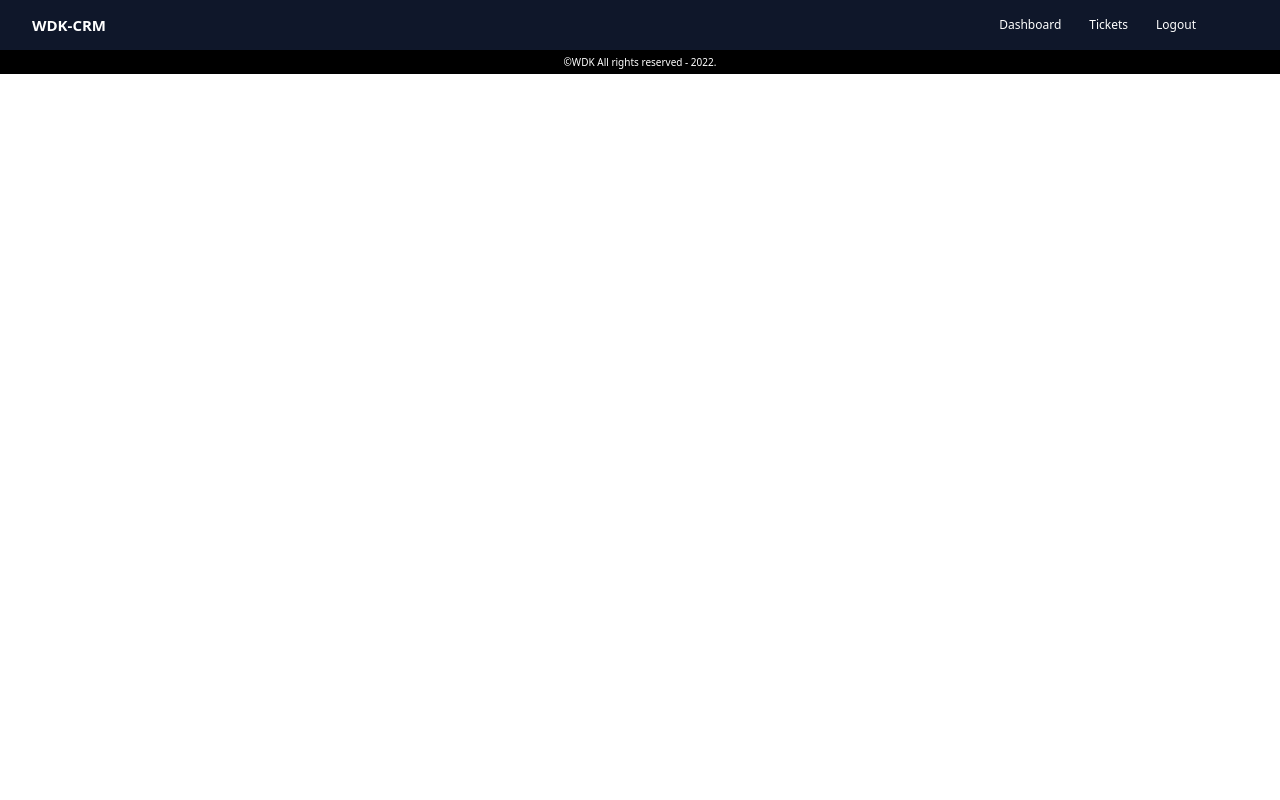
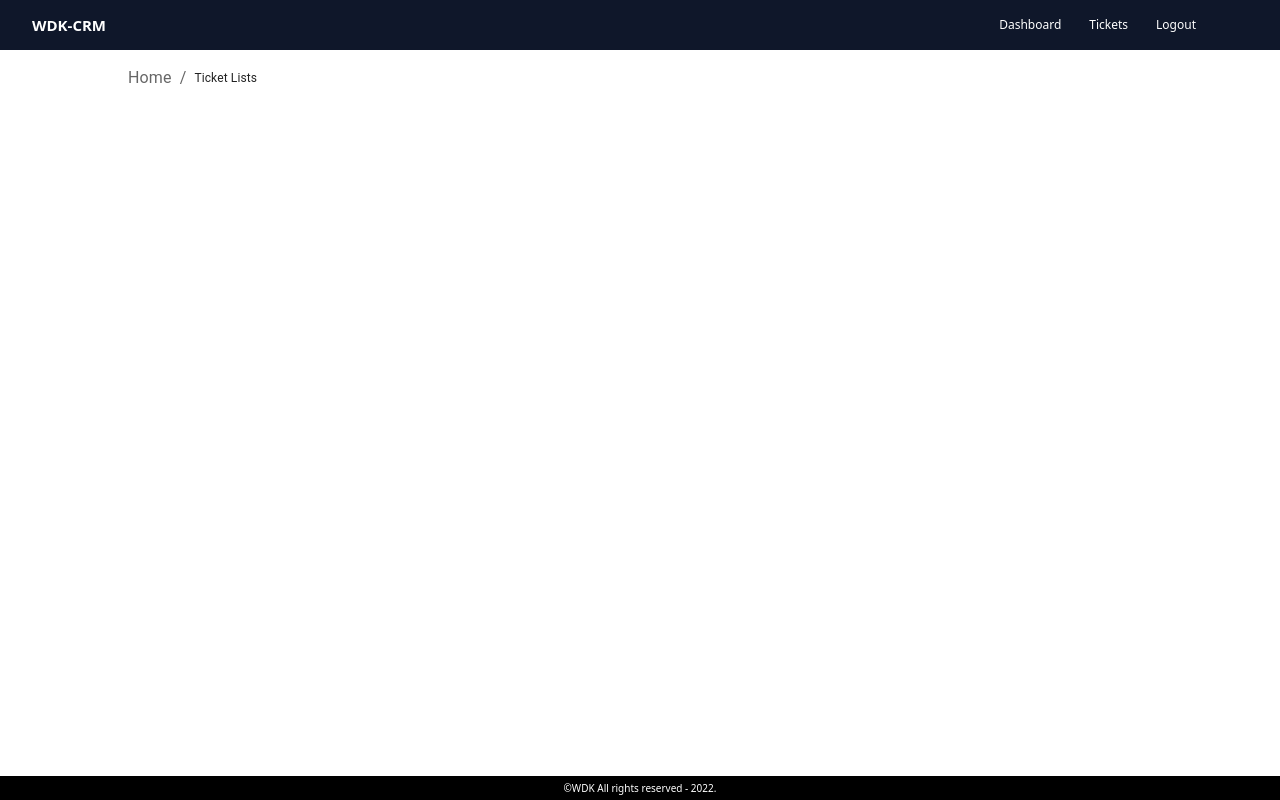
Before and after one commit to osefatul/ticket-tracker-system-CRM, a React (Create React App) app in the folder frontend/: page /ticket-lists in a window 1280 px wide. Built offline with nearby package versions, Linux system fonts and the light colour scheme.

Commit message:
TicketList is added

```diff
--- a/frontend/src/App.js
+++ b/frontend/src/App.js
@@ -6,18 +6,18 @@ import Dashboard from "./pages/Dashboard";
 import Header from "./components/Header";
 import Footer from "./components/Footer";
 import AddTicket from "./pages/AddTicket";
+import TicketLists from "./pages/TicketLists";
 
 function App() {
   return (
     <div className="App text-white">
-      <Header />
       <Routes>
         <Route path="login" element={<Auth />} />
         <Route path="/" element={<Home>Home Page</Home>} />
         <Route path="dashboard" element={<Dashboard />} />
         <Route path="new_ticket" element={<AddTicket />} />
+        <Route path="ticket-lists" element={<TicketLists />} />
       </Routes>
-      <Footer />
     </div>
   );
 }
--- a/frontend/src/pages/AddTicket.jsx
+++ b/frontend/src/pages/AddTicket.jsx
@@ -1,9 +1,14 @@
 import React, { useState } from "react";
 import AddTicketForm from "../components/AddTicketForm";
+import Footer from "../components/Footer";
+import Header from "../components/Header";
 import PageBreadCrumbs from "../components/PageBreadCrumbs";
 
 function AddTicket() {
   return (
+    <>
+      <Header />
+
       <div className="layout pt-4">
         <div>
           <PageBreadCrumbs page="New Ticket" />
@@ -13,6 +18,8 @@ function AddTicket() {
           <AddTicketForm />
         </div>
       </div>
+      <Footer />
+    </>
   );
 }
 
--- a/frontend/src/pages/Dashboard.jsx
+++ b/frontend/src/pages/Dashboard.jsx
@@ -2,8 +2,12 @@ import React from "react";
 import TicketsTable from "../components/TicketsTable";
 
 import PageBreadCrumbs from "../components/PageBreadCrumbs";
+import Header from "../components/Header";
+import Footer from "../components/Footer";
 function Dashboard() {
   return (
+    <>
+      <Header />
       <div className="layout pt-4">
         <div className="text-[12px]">
           <PageBreadCrumbs page="Dashboard" />
@@ -29,6 +33,8 @@ function Dashboard() {
         {/* Tickets Table */}
         <TicketsTable />
       </div>
+      <Footer />
+    </>
   );
 }
 
--- a/frontend/src/pages/Home.jsx
+++ b/frontend/src/pages/Home.jsx
@@ -6,9 +6,14 @@ import Auth from "./Auth";
 
 function Home({ children }) {
   return (
-    <main className="h-main text-black flex items-center justify-center mx-auto w-[80%]">
-      {children}
-    </main>
+    <>
+      <Header />
+
+      <main className="h-main text-black flex items-center justify-center mx-auto w-[80%]">
+        {children}
+      </main>
+      <Footer />
+    </>
   );
 }
 
--- /dev/null
+++ b/frontend/src/pages/TicketLists.jsx
@@ -0,0 +1,17 @@
+import React from "react";
+import PageBreadCrumbs from "../components/PageBreadCrumbs";
+import Footer from "../components/Footer";
+import Header from "../components/Header";
+function TicketLists() {
+  return (
+    <>
+      <Header />
+      <div className="layout pt-4">
+        <PageBreadCrumbs page="Ticket Lists" />
+      </div>
+      <Footer />
+    </>
+  );
+}
+
+export default TicketLists;
--- a/frontend/src/utils/validation.js
+++ b/frontend/src/utils/validation.js
@@ -1,3 +1,4 @@
+// This will validate if the title is compliant to the policy or not
 export const validationText = (str) => {
   return str.length > 5 && str.length <= 60;
 };
```
Lines whose indentation alone changed are shown as unchanged.
